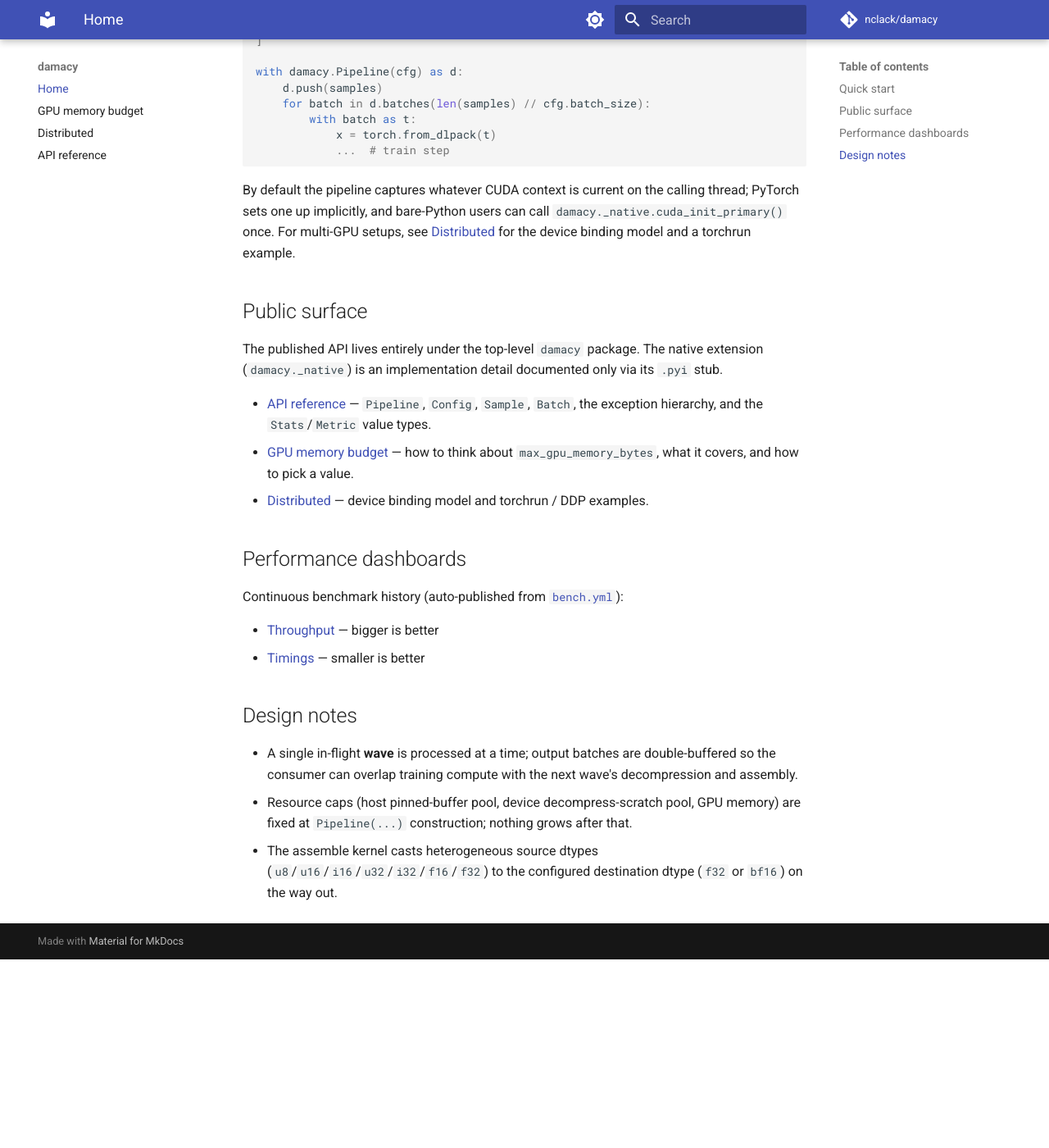
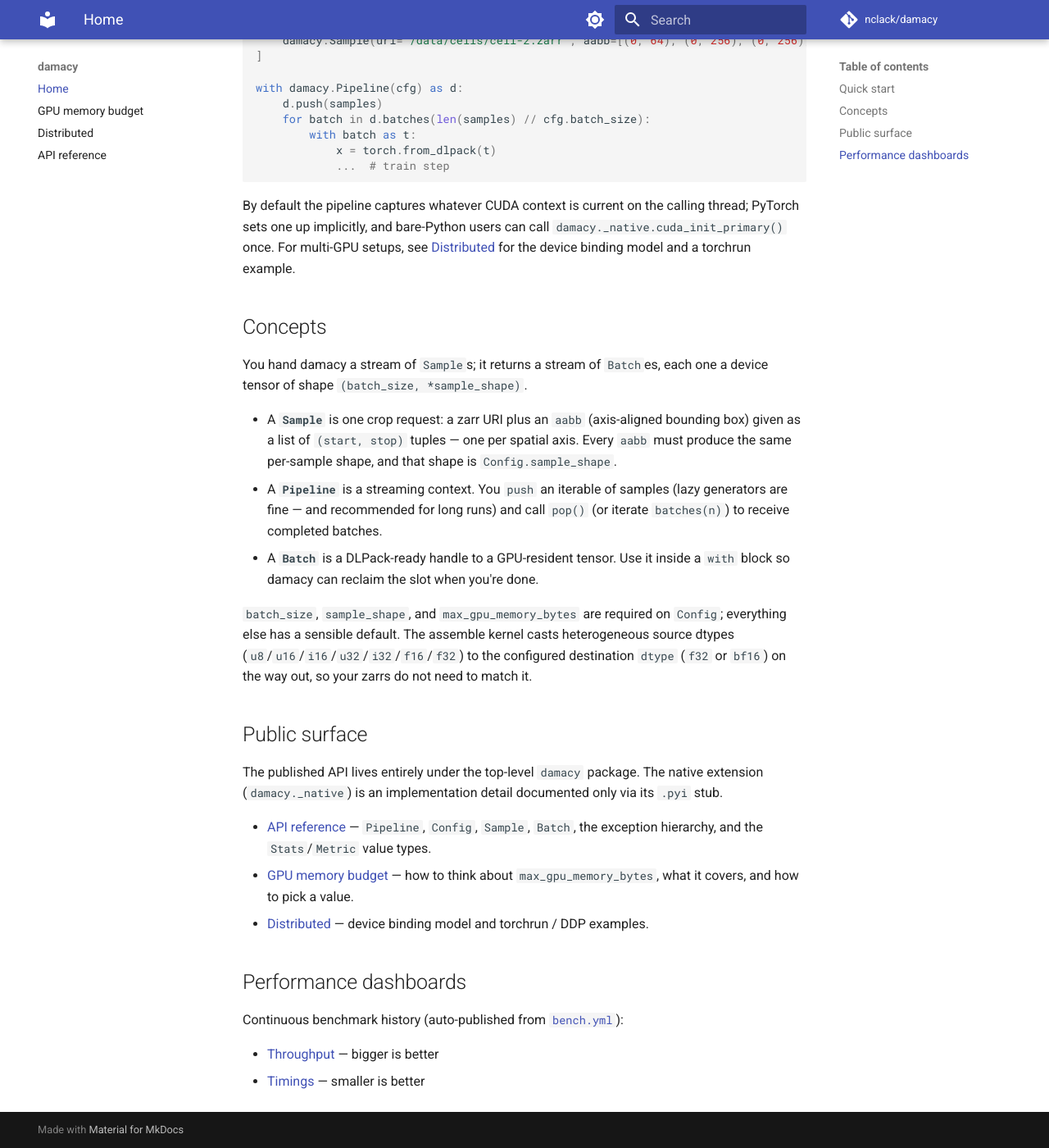
Before and after one commit to nclack/damacy, an MkDocs documentation site: the page built from docs/index.md, in a window 1280 px wide and 1400 px high, scrolled down 638 px. Shown: the whole window at 82% size. Built offline with MkDocs 1.6.1 and Material for MkDocs 9.7.7, drawn with Linux system fonts in a browser that asks for light colours; comment, search, counter and statistics services are not loaded; before the commit the page ends 1808 px from its top, so only the background shows below that; some of the changed text lies outside the part shown.

Commit message:
Concepts intro and runnable quick start

```diff
--- a/docs/index.md
+++ b/docs/index.md
@@ -21,6 +21,7 @@ import torch
 
 cfg = damacy.Config(
     batch_size=8,
+    sample_shape=(64, 256, 256),
     max_gpu_memory_bytes=1 << 30,
     dtype="bf16",
 )
@@ -42,6 +43,31 @@ the calling thread; PyTorch sets one up implicitly, and bare-Python
 users can call `damacy._native.cuda_init_primary()` once. For
 multi-GPU setups, see [Distributed](distributed.md) for the device
 binding model and a torchrun example.
+
+## Concepts
+
+You hand damacy a stream of `Sample`s; it returns a stream of
+`Batch`es, each one a device tensor of shape
+`(batch_size, *sample_shape)`.
+
+- A **`Sample`** is one crop request: a zarr URI plus an `aabb`
+  (axis-aligned bounding box) given as a list of `(start, stop)`
+  tuples — one per spatial axis. Every `aabb` must produce the same
+  per-sample shape, and that shape is `Config.sample_shape`.
+- A **`Pipeline`** is a streaming context. You `push` an iterable
+  of samples (lazy generators are fine — and recommended for long
+  runs) and call `pop()` (or iterate `batches(n)`) to receive
+  completed batches.
+- A **`Batch`** is a DLPack-ready handle to a GPU-resident tensor.
+  Use it inside a `with` block so damacy can reclaim the slot when
+  you're done.
+
+`batch_size`, `sample_shape`, and `max_gpu_memory_bytes` are required
+on `Config`; everything else has a sensible default. The assemble
+kernel casts heterogeneous source dtypes
+(`u8`/`u16`/`i16`/`u32`/`i32`/`f16`/`f32`) to the configured
+destination `dtype` (`f32` or `bf16`) on the way out, so your zarrs
+do not need to match it.
 
 ## Public surface
 
@@ -66,15 +92,3 @@ Continuous benchmark history (auto-published from
      mkdocs treats unresolved relative links as warnings under --strict. -->
 - [Throughput](https://nclack.github.io/damacy/throughput/) — bigger is better
 - [Timings](https://nclack.github.io/damacy/timings/) — smaller is better
-
-## Design notes
-
-- A single in-flight **wave** is processed at a time; output batches are
-  double-buffered so the consumer can overlap training compute with the
-  next wave's decompression and assembly.
-- Resource caps (host pinned-buffer pool, device decompress-scratch
-  pool, GPU memory) are fixed at `Pipeline(...)` construction; nothing
-  grows after that.
-- The assemble kernel casts heterogeneous source dtypes
-  (`u8`/`u16`/`i16`/`u32`/`i32`/`f16`/`f32`) to the configured
-  destination dtype (`f32` or `bf16`) on the way out.
```
